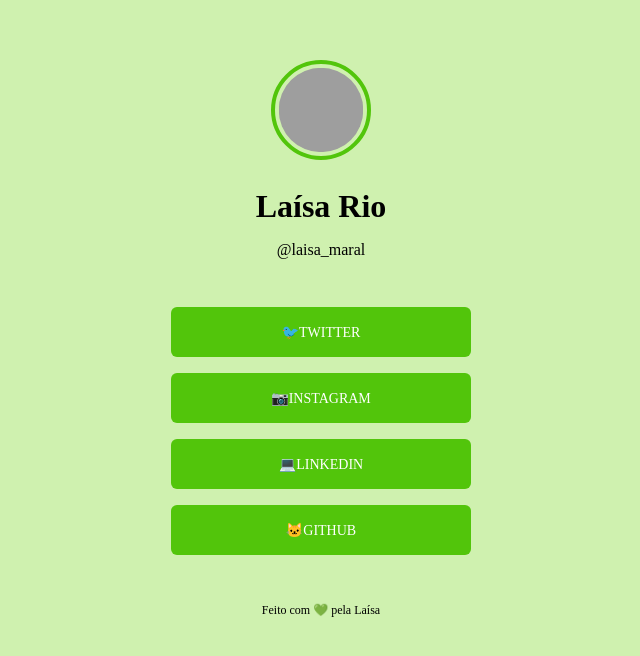
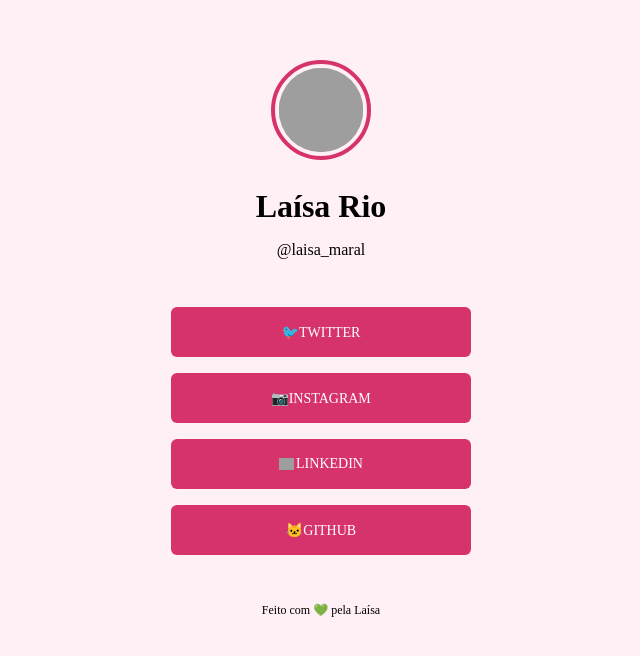
Before and after one commit to laisalinda/pagina-de-links, a plain HTML site: page index.html in a window 1280 px wide. Shown: the whole page, without its empty margins (319-959 px from the left). Drawn offline with Linux system fonts and the light colour scheme; grey boxes are pictures that could not be loaded.

Commit message:
coloquei logo do linkedin

```diff
--- a/index.html
+++ b/index.html
@@ -13,7 +13,7 @@
     />
   </head>
 
-  <body class="green">
+  <body class="pink">
     <div class="conteiner">
       <img
         class="avatar"
@@ -39,8 +39,16 @@
           <a
             href="https://www.linkedin.com/in/la%C3%ADsa-rio-24ab55232/"
             target="_blank"
-            >💻Linkedin</a
+            style="display: flex; justify-content: center"
           >
+            <img
+              src="https://cdn-icons-png.flaticon.com/512/174/174857.png"
+              alt="logo do linkedin"
+              style="width: 5%"
+            />
+
+            <p style="margin-left: 2px">Linkedin</p>
+          </a>
         </li>
         <li>
           <a href="https://github.com/laisario" target="_blank">🐱Github</a>
```
